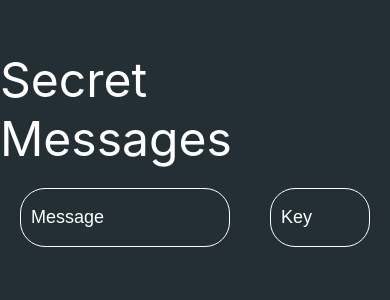
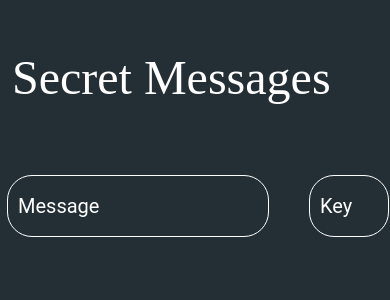
Before and after one commit to maazshakeel/Secret-Messages-App-With-React-Native, a React Native app: screen / in a window 390 px wide. Shown: the top 300 px of the page. Built offline with nearby package versions, Linux system fonts and the light colour scheme.

Commit message:
Experimenting with button styling

```diff
--- a/App.js
+++ b/App.js
@@ -1,17 +1,26 @@
 import { StatusBar } from 'expo-status-bar';
 import React from 'react';
-import { StyleSheet, TextInput, Text, View } from 'react-native';
+import { StyleSheet, Pressable, Button, TextInput, Text, View } from 'react-native';
 import { Colors } from 'react-native/Libraries/NewAppScreen';
+
+const Separator = () => (
+  <View style={styles.separator} />
+);
+
 
 export default class App extends React.Component {
   render() {
     return (
       <View style={styles.container}>
         <Text style={styles.textHeading}>Secret Messages</Text>
-        <View style={{flexDirection: 'row'}}>
-          <TextInput placeholderTextColor = "white" style={styles.input} placeholder="Message" />
-          <TextInput placeholderTextColor = "white" style={[styles.input, styles.keyInputStyling]} placeholder="Key" />
+        <View style={{flexDirection: 'row', marginTop: 50, marginBottom: 15}}>
+          <TextInput placeholderTextColor = "white" style={[styles.input, styles.messageInputStyling]} placeholder="Message" />
+          <TextInput keyboardType="numeric" placeholderTextColor = "white" style={[styles.input, styles.keyInputStyling]} placeholder="Key" />
         </View>
+        {/* <Button style={styles.button} title="Encrypt" color="#f194ff" /> */}
+        {/* <Pressable style={styles.button} >
+          <Text style={styles.text}>Save</Text>
+        </Pressable> */}
       </View>
     );
   }
@@ -25,21 +34,55 @@ const styles = StyleSheet.create({
   },
   textHeading: {
     fontSize: 48,
-    color: 'white'
+    color: 'white',
+    marginLeft: 12,
+    fontFamily: 'sans-serif-medium'
   },
   input: {
     borderWidth: 1,
     borderColor: 'white',
-    minWidth: 100,
     marginTop: 20,
     marginHorizontal: 20,
     paddingHorizontal: 10,
     paddingVertical: 18,
-    fontFamily: 'sans-serif',
-    fontSize: 18,
+    fontFamily: 'Roboto',
+    fontSize: 20,
     borderRadius: 25,
   },
   keyInputStyling: {
     width: 15,
+    minWidth: 80,
+  },
+  messageInputStyling: {
+    width: 35,
+    minWidth: 262,
+    marginLeft: 7,
+  },
+  separator: {
+    marginVertical: 8,
+    borderBottomColor: '#737373',
+    borderBottomWidth: StyleSheet.hairlineWidth,
+  },
+  fixToText: {
+    flexDirection: 'row',
+    justifyContent: 'space-between',
+  },
+  button: {
+    alignItems: 'center',
+    justifyContent: 'center',
+    paddingVertical: 12,
+    paddingHorizontal: 32,
+    borderRadius: 4,
+    elevation: 3,
+    backgroundColor: 'black',
+  },
+  text: {
+    fontSize: 16,
+    lineHeight: 21,
+    fontWeight: 'bold',
+    letterSpacing: 0.25,
+    color: 'white',
+  },
+  encryptButton: {
   }
 });
```
